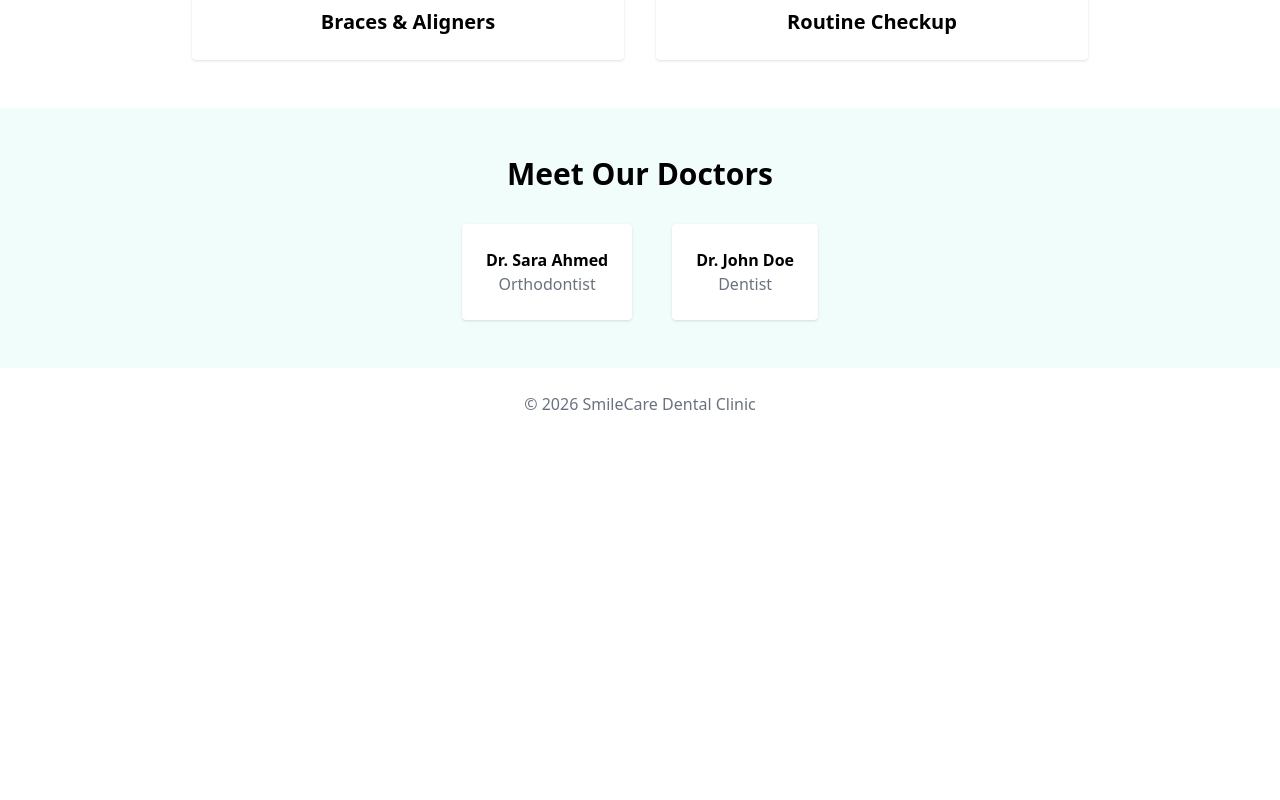
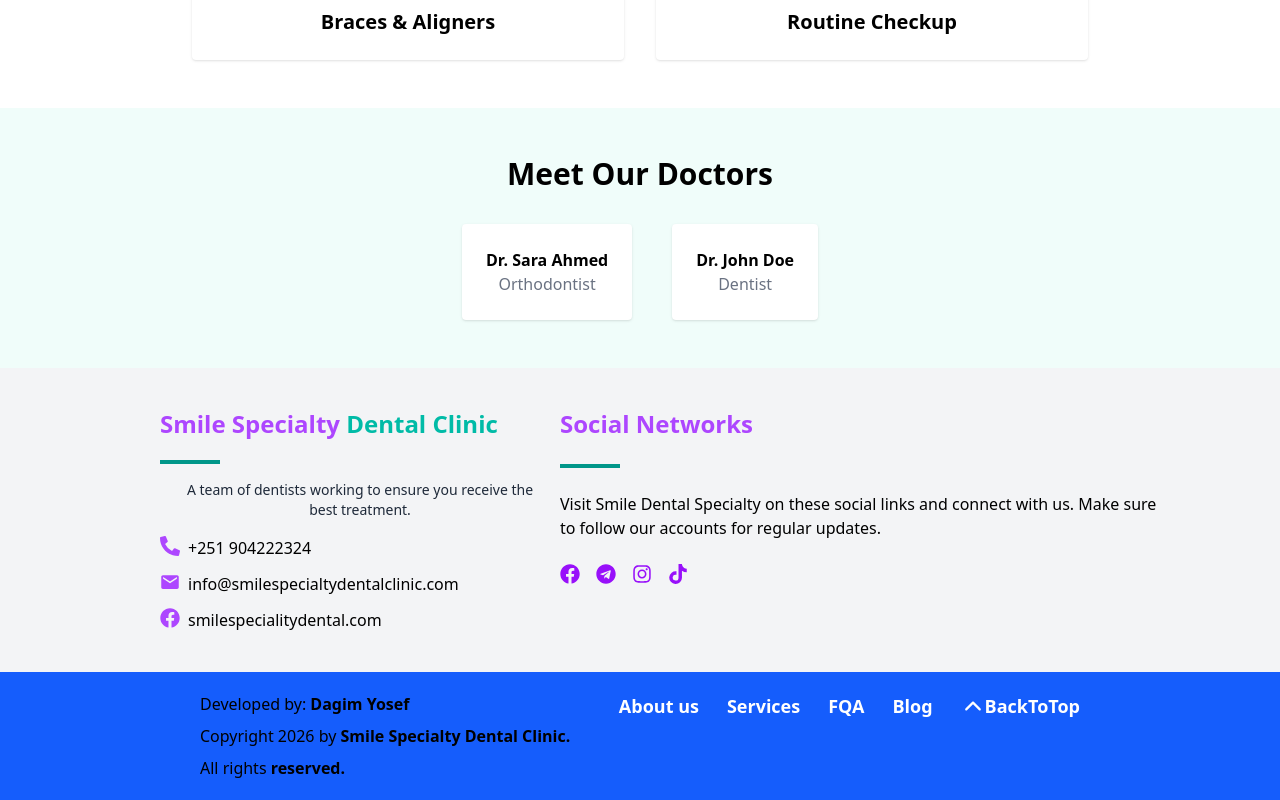
Before and after one commit to REDRAGO14/Smile_Dental_Clinic, a React (Vite) app: page / in a window 1280 px wide. Shown: the part 1225-2025 px from the top of the page. Before the commit the page ends 1665 px from the top, so only its background shows below. Built offline with nearby package versions, Linux system fonts and the light colour scheme.

Commit message:
Footer Component finished

```diff
--- a/src/components/Footer.jsx
+++ b/src/components/Footer.jsx
@@ -1,7 +1,51 @@
+import { FaFacebook, FaInstagram, FaPhoneAlt, FaTelegram, FaTiktok } from "react-icons/fa";
+import { IoIosArrowUp, IoMdMail } from "react-icons/io";
+
 export default function Footer() {
   return (
-    <footer className="text-center p-6 bg-white">
-      <p className="text-gray-500">© 2026 SmileCare Dental Clinic</p>
+    <>
+    <footer className="text-center pl-40 pr-30 p-10 bg-gray-100 flex justify-between">
+      <div className="footer-right flex flex-col items-start ">
+        <h1 className="text-2xl font-semibold text-purple-500 mb-5">Smile Specialty <span className="text-teal-500">Dental Clinic</span></h1><span className="w-15 h-1 bg-teal-600 "></span>
+
+        <p className="text-gray-800 text-sm p-4">A team of dentists working to ensure you receive the best treatment.</p>
+        <ul className="flex flex-col items-start gap-3">
+          <li><a href=""className="group flex gap-2 hover:text-gray-900"><span><FaPhoneAlt className="text-purple-500 font-bold text-xl group-hover:text-gray-900" /></span>
++251 904222324
+</a></li>
+          <li><a href="" className="group flex gap-2 hover:text-gray-900"><span><IoMdMail className="text-purple-500 font-bold  group-hover:text-gray-900 text-xl"/></span>info@smilespecialtydentalclinic.com
+</a></li>
+          <li><a href="" className="group flex gap-2 hover:text-gray-900"><span><FaFacebook className="text-purple-500 font-bold group-hover:text-gray-900 text-xl"/></span>smilespecialitydental.com</a></li>
+        </ul>
+      </div>
+      <div className="footer-left max-w-150 flex flex-col items-start justify-start gap-6">
+        <h1 className="text-2xl font-semibold text-purple-500">Social Networks</h1><span className="w-15 h-1 z-10  bg-teal-600 "></span>
+        <p className="text-start">Visit Smile Dental Specialty on these social links and connect with us. Make sure to follow our accounts for regular updates.</p>
+    <ul className="flex gap-4">
+       <a href="#"><FaFacebook  className="transition-transform duration-300 hover:scale-120 text-purple-600 text-xl"/></a>
+                  <a href="#"><FaTelegram  className="transition-transform duration-300 hover:scale-120 text-purple-600 text-xl"/></a>
+                  <a href="#"><FaInstagram className="transition-transform duration-300 hover:scale-120 text-purple-600 text-xl" /></a>
+                  <a href="#" className="group flex"><FaTiktok  className="transition-transform duration-300 hover:scale-120 text-purple-600 text-xl"/></a>
+    </ul>
+      </div>
     </footer>
+    <div className="bg-blue-600 flex justify-between  p-5 pl-50 pr-50">
+      <ul className="gap-2 grid">
+        <li>Developed by: <strong>Dagim Yosef</strong>
+</li>
+        <li>Copyright 2026 by <strong>Smile Specialty Dental Clinic.</strong></li>
+        <li>All rights <strong>reserved.</strong></li>
+      </ul>
+      <div>
+        <ul className="flex gap-7">
+          <li className="text-white text-lg font-semibold hover:text-blue-200"><a href="#">About us</a></li>
+          <li className="text-white text-lg font-semibold hover:text-blue-200"><a href="#">Services</a></li>
+          <li className="text-white text-lg font-semibold hover:text-blue-200"><a href="#">FQA</a></li>
+          <li className="text-white text-lg font-semibold hover:text-blue-200"><a href="#">Blog</a></li>
+          <li className="group text-white text-lg font-semibold hover:text-blue-200"><a href="#" className="flex items-center"><span className="transition-transform duration-300 text-2xl group-hover:-translate-y-1"><IoIosArrowUp /></span>BackToTop</a></li>
+        </ul>
+      </div>
+    </div>
+    </>
   );
 }
```
Also changed, not shown: src/components/Navbar.jsx (+5 -5 lines).
